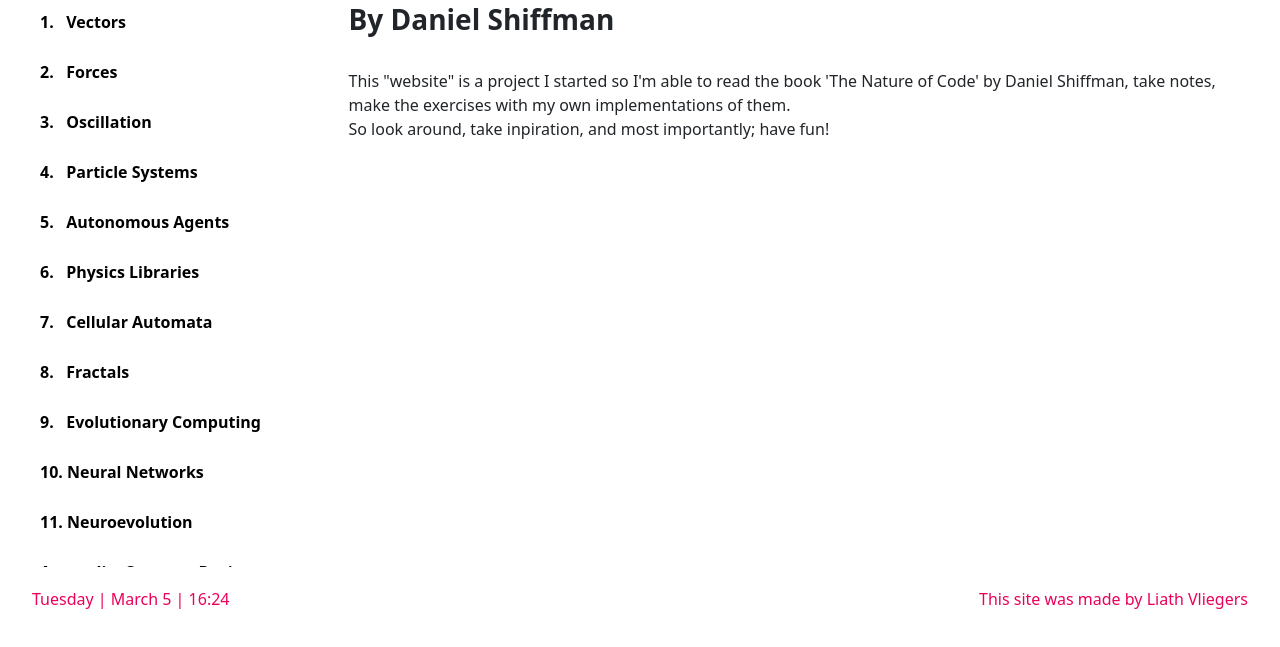
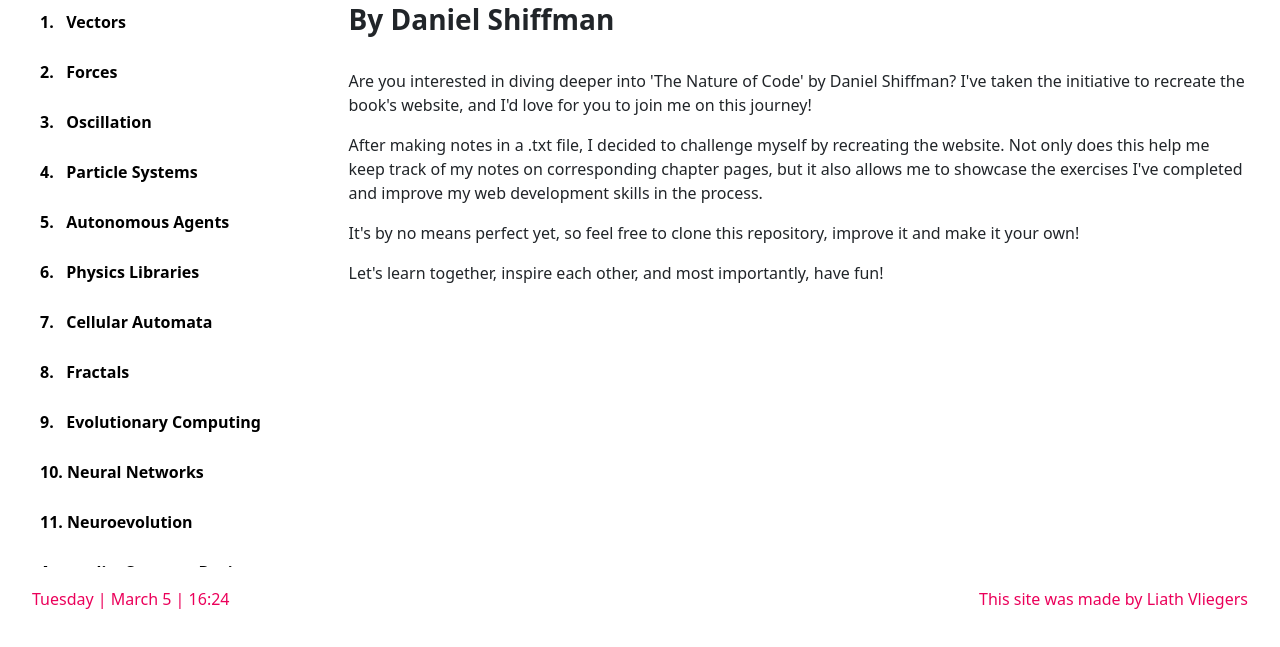
Before and after one commit to LiathVliegers/NatureOfCode, a plain HTML site: page index.html in a window 1280 px wide. Shown: the part 173-820 px from the top of the page. Drawn offline with nearby package versions, Linux system fonts and the light colour scheme.

Commit message:
rewrote the into of the page

```diff
--- a/index.html
+++ b/index.html
@@ -4,7 +4,7 @@
     <script src="https://cdn.jsdelivr.net/npm/p5@1.9.0/lib/p5.js"></script>
     <link href="styles.css" rel="stylesheet">
 	<link href="https://cdn.jsdelivr.net/npm/bootstrap@5.3.2/dist/css/bootstrap.min.css" rel="stylesheet" integrity="sha384-T3c6CoIi6uLrA9TneNEoa7RxnatzjcDSCmG1MXxSR1GAsXEV/Dwwykc2MPK8M2HN" crossorigin="anonymous">
-	<!-- HERE YOU CAN ADD A >JS FILE THAT YOU WNAT TO DISPLAY ON THE PAGE: -->
+	<!-- HERE YOU CAN ADD A .JS FILE THAT YOU WNAT TO DISPLAY ON THE PAGE: -->
 	<!-- <script src=""></script> -->
 	<title>Nature Of Code Home Page</title>
 </head>
@@ -34,7 +34,6 @@
 				<a href= "chapters/10.NeuralNetworks.html" class="text_navigation link">10. Neural Networks</a></br>
 				<a href= "chapters/11.Neuroevolution.html" class="text_navigation link">11. Neuroevolution</a></br>
 				<a href= "chapters/Appendix:CreatureDesign.html" class="text_navigation link">Appendix: Creature Design</a></br>
-
 			</div>
 			<!--
 				h1 is used for the titel of the chapter/page
@@ -44,8 +43,10 @@
 			<div class="col notes_container">
 				<h1>The Nature Of Code</h1>
 				<h3>By Daniel Shiffman</h3></br>
-				<p>This "website" is a project I started so I'm able to read the book 'The Nature of Code' by Daniel Shiffman, take notes, make the exercises with my own implementations of them.</br>
-				So look around, take inpiration, and most importantly; have fun!</p>
+				<p>Are you interested in diving deeper into 'The Nature of Code' by Daniel Shiffman? I've taken the initiative to recreate the book's website, and I'd love for you to join me on this journey!</p>
+				<p>After making notes in a .txt file, I decided to challenge myself by recreating the website. Not only does this help me keep track of my notes on corresponding chapter pages, but it also allows me to showcase the exercises I've completed and improve my web development skills in the process.</p>
+				<p>It's by no means perfect yet, so feel free to clone this repository, improve it and make it your own!</p>
+				<p>Let's learn together, inspire each other, and most importantly, have fun!</p>
 			</div>
 		</div>
 
```
Also changed, not shown: chapters/0.Randomness.html (+1 -1 lines).
